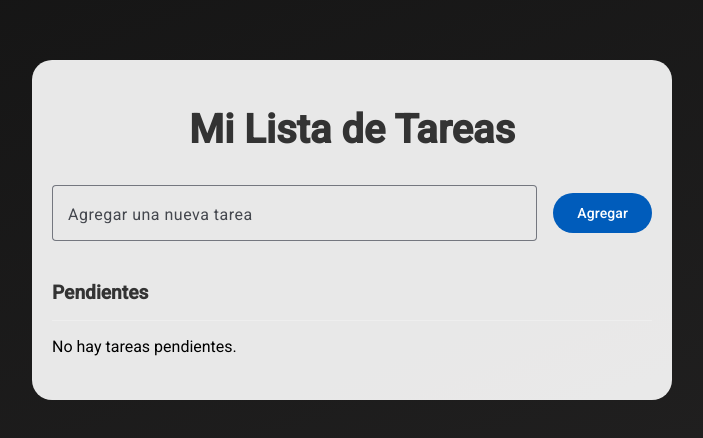
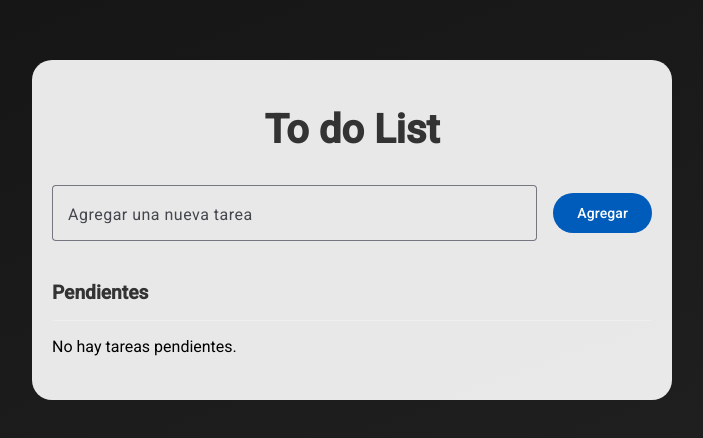
Before and after one commit to AngelMontesR/task-app, an Angular app: page / in a window 1280 px wide. Shown: the part 170-608 px from the top of the page, without its empty margins (288-991 px from the left). Built offline with nearby package versions, Linux system fonts and the light colour scheme.

Commit message:
feat: actualizar el título de la lista de tareas a "To do List"

```diff
--- a/src/app/app.component.html
+++ b/src/app/app.component.html
@@ -1,5 +1,5 @@
 <div class="app-container">
-  <h1>Mi Lista de Tareas</h1>
+  <h1>To do List</h1>
   <app-task-form></app-task-form>
   <app-task-list></app-task-list>
 </div>
```
